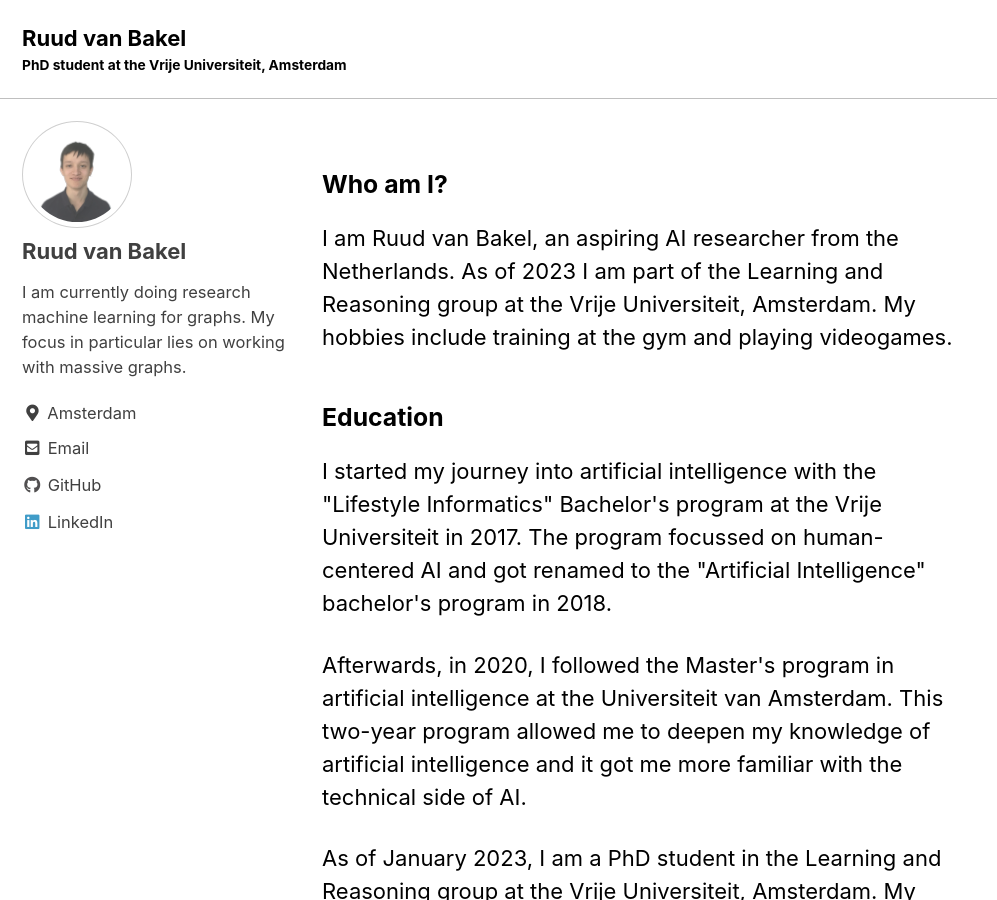
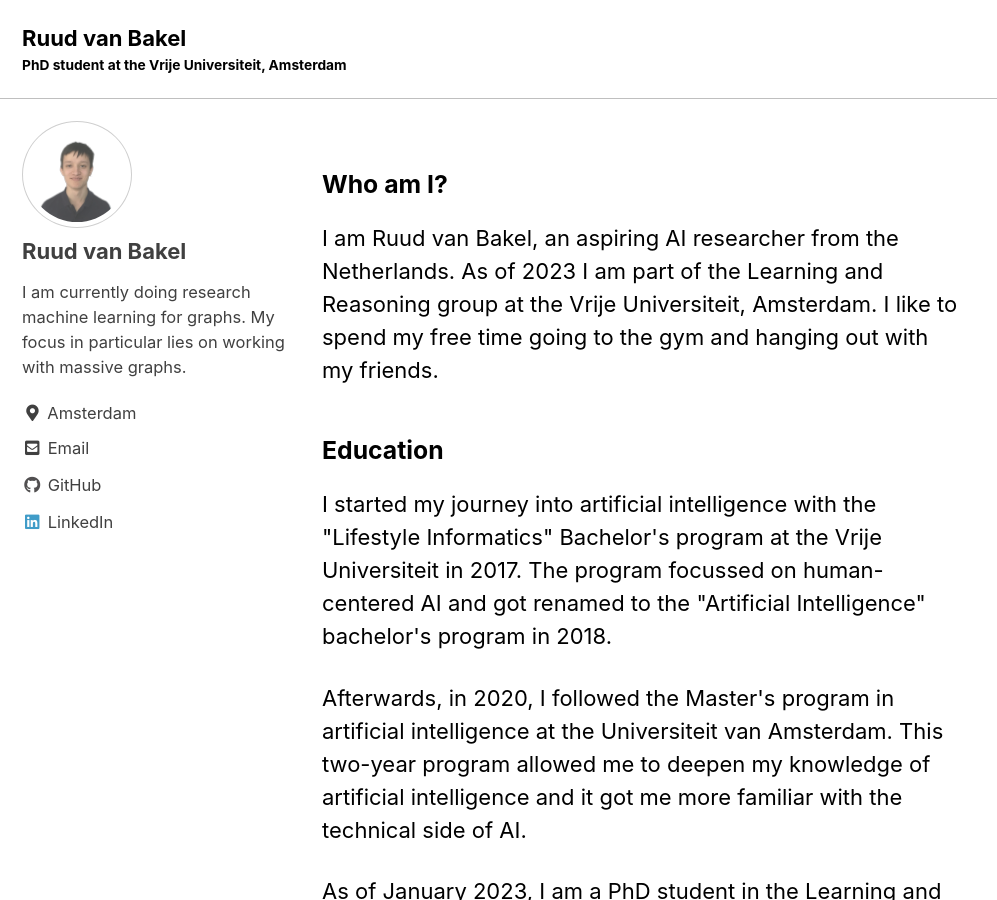
Before and after one commit to R-van-Bakel/R-van-Bakel.github.io, a Jekyll site: the page built from index.html, in a window 1280 px wide and 900 px high. Shown: the whole window, without its empty margins (0-997 px from the left). Built offline with Jekyll 4.4.1, drawn with Linux system fonts in a browser that asks for light colours; cached includes are drawn as plain includes; the list of posts is cut into pages by our own code.

Commit message:
Updated my hobbies

```diff
--- a/index.html
+++ b/index.html
@@ -10,7 +10,7 @@ author_profile: true
     <p>
         I am Ruud van Bakel, an aspiring AI researcher from the Netherlands.
         As of 2023 I am part of the Learning and Reasoning group at the Vrije Universiteit, Amsterdam.
-        My hobbies include training at the gym and playing videogames.
+        I like to spend my free time going to the gym and hanging out with my friends.
     </p>
 
     <h3>Education</h3>
```
Also changed, not shown: 2 other files.
